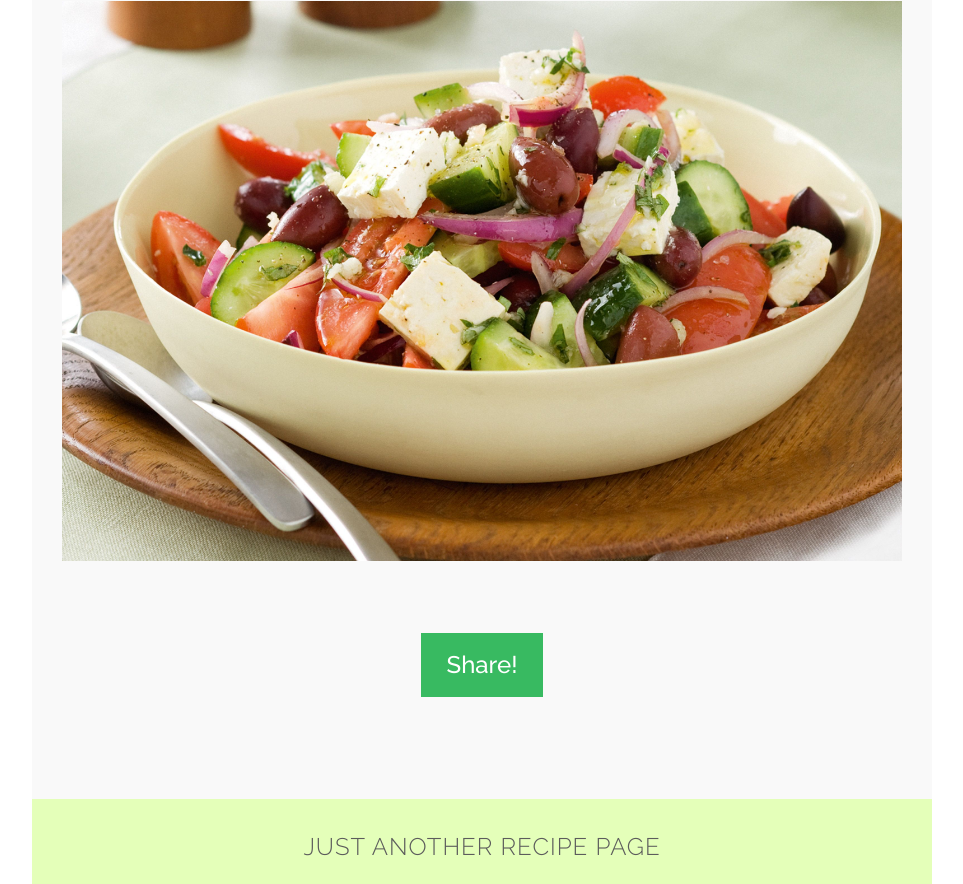
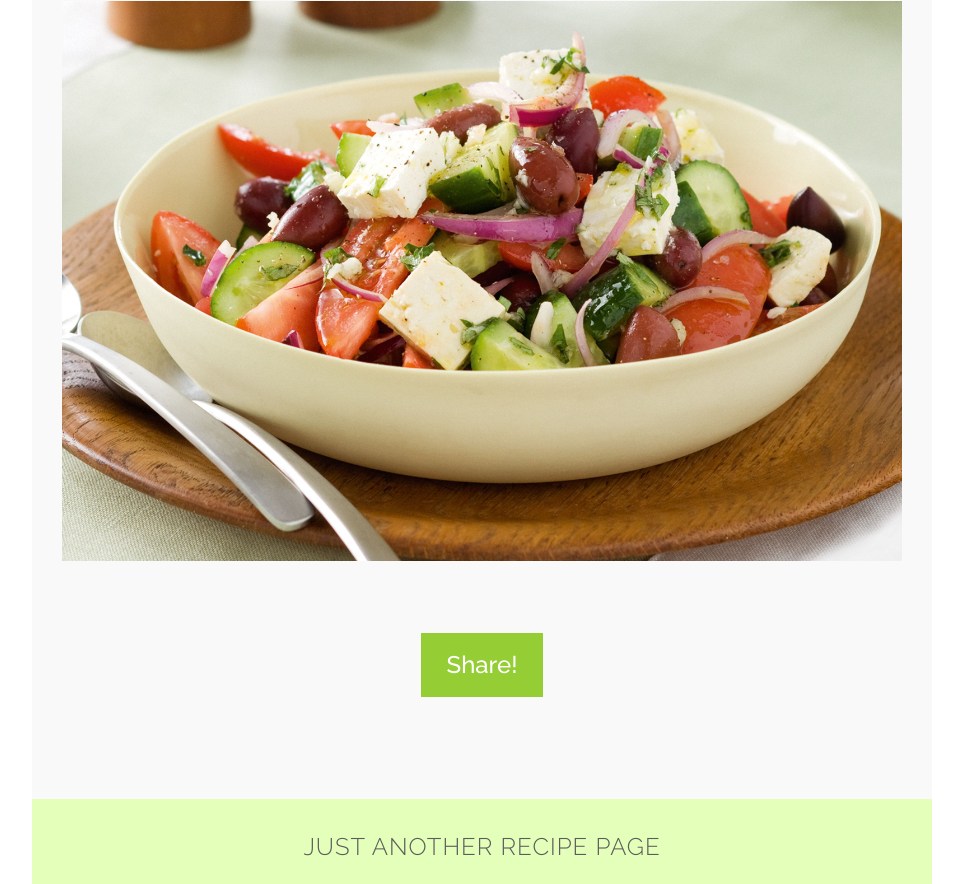
Before and after one commit to ikarustee/Cookbook, a website built with Parcel: page index.html in a window 1280 px wide. Shown: the part 1135-2019 px from the top of the page, without its empty margins (158-1121 px from the left). Built offline with nearby package versions, Linux system fonts and the light colour scheme.

Commit message:
Change Button color

```diff
--- a/src/recipe.css
+++ b/src/recipe.css
@@ -230,8 +230,8 @@ header {
   }
 }
 button {
-  background-color: var(--emerald);
-  border: 2px solid var(--emerald) !important;
+  background-color: var(--yellow-green);
+  border: 2px solid var(--yellow-green) !important;
   color: white;
   font-family: "Raleway", sans-serif;
   min-width: 100px;
@@ -245,8 +245,8 @@ button {
 }
 button:hover {
   background-color: white;
-  border: 2px solid var(--emerald);
-  color: var(--emerald);
+  border: 2px solid var(--yellow-green);
+  color: var(--yellow-green);
   cursor: pointer;
 }
 footer {
```
